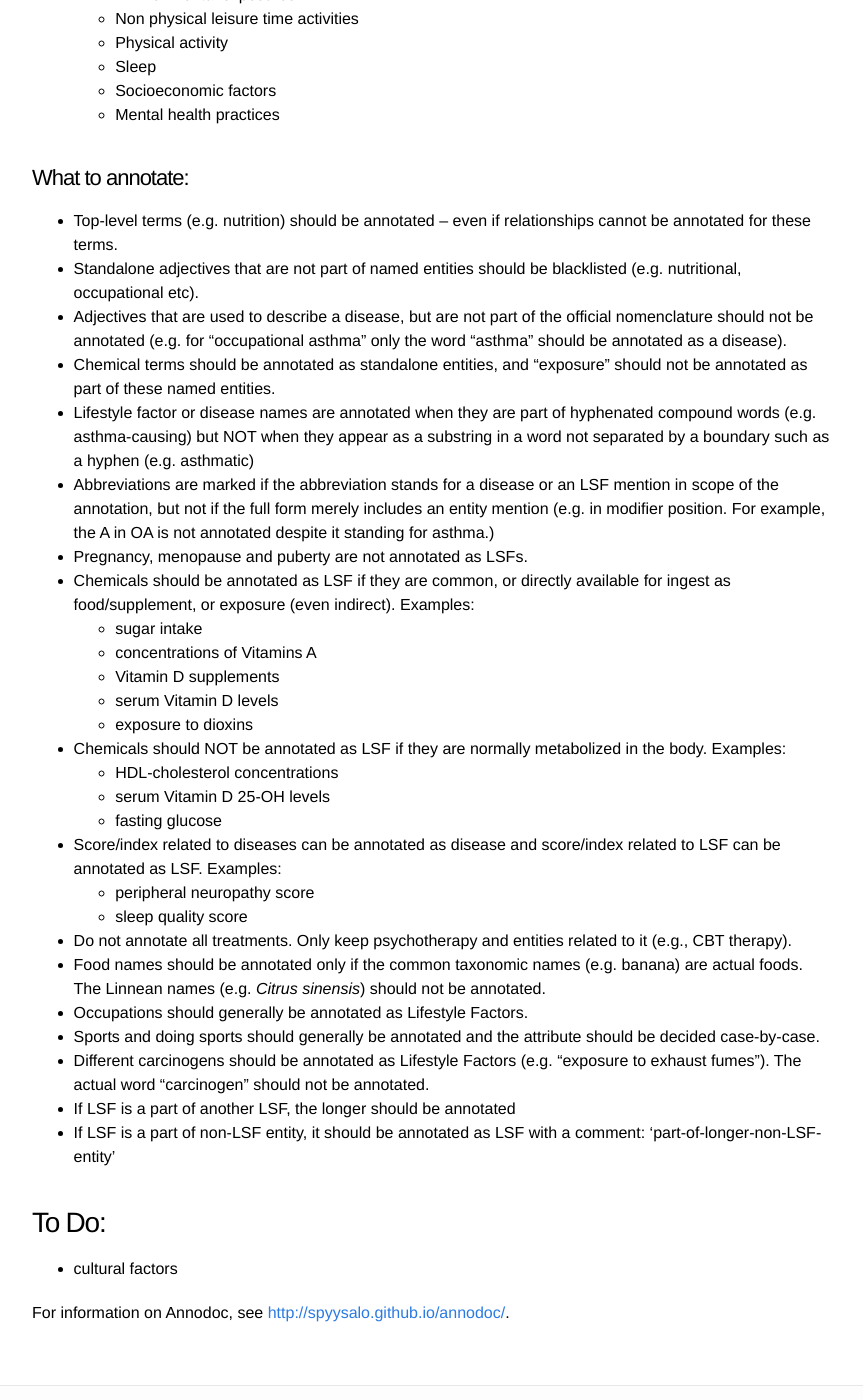
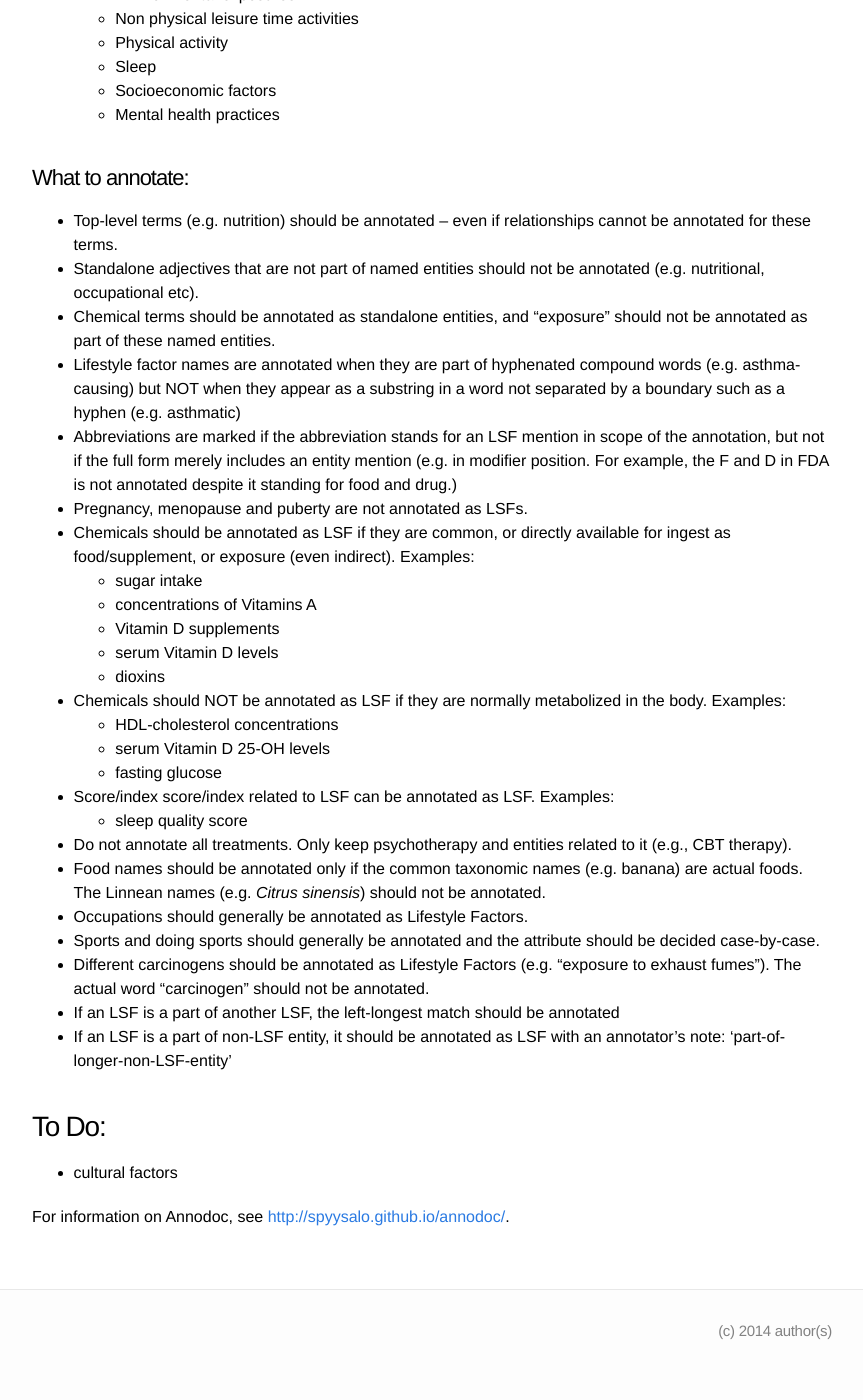
Before and after one commit to EvaMakri/lifestylefactors-annotation-docs, a Jekyll site: the page built from entities.md, in a window 1280 px wide and 1400 px high, scrolled down 523 px. Shown: the whole window, without its empty margins (208-1071 px from the left). Built offline with Jekyll 4.4.1, drawn with Linux system fonts in a browser that asks for light colours; after the commit the page ends 1896 px from its top, so only the background shows below that; some of the changed text lies outside the part shown.

Commit message:
Update entities.md

```diff
--- a/entities.md
+++ b/entities.md
@@ -5,7 +5,7 @@ title: Documentation for Lifestyle Entities Annotation
 
 ## Annotation scope
 
-The scope of this annotation is to detect lifestyle factors which affect the risk of disease onset and development. Below are some general examples of the guidelines that will be used in the annotation.
+The scope of this annotation is to detect lifestyle factors. Below are some general examples of the guidelines that will be used in the annotation.
 
 ## General guidelines
 
@@ -29,19 +29,16 @@ The scope of this annotation is to detect lifestyle factors which affect the ris
 * Top-level terms (e.g. nutrition) should be annotated – even if relationships cannot be annotated for these terms.
 
 
-* Standalone adjectives that are not part of named entities should be blacklisted (e.g. nutritional, occupational etc).
-
-
-* Adjectives that are used to describe a disease, but are not part of the official nomenclature should not be annotated (e.g. for “occupational asthma” only the word “asthma” should be annotated as a disease).
+* Standalone adjectives that are not part of named entities should not be annotated (e.g. nutritional, occupational etc).
 
 
 * Chemical terms should be annotated as standalone entities, and “exposure” should not be annotated as part of these named entities.
 
 
-* Lifestyle factor or disease names are annotated when they are part of hyphenated compound words (e.g. asthma-causing) but NOT when they appear as a substring in a word not separated by a boundary such as a hyphen (e.g. asthmatic)
+* Lifestyle factor names are annotated when they are part of hyphenated compound words (e.g. asthma-causing) but NOT when they appear as a substring in a word not separated by a boundary such as a hyphen (e.g. asthmatic)
 
 
-* Abbreviations are marked if the abbreviation stands for a disease or an LSF mention in scope of the annotation, but not if the full form merely includes an entity mention (e.g. in modifier position. For example, the A in OA is not annotated despite it standing for asthma.)
+* Abbreviations are marked if the abbreviation stands for an LSF mention in scope of the annotation, but not if the full form merely includes an entity mention (e.g. in modifier position. For example, the F and D in FDA is not annotated despite it standing for food and drug.)
 
 
 * Pregnancy, menopause and puberty are not annotated as LSFs.
@@ -52,15 +49,14 @@ The scope of this annotation is to detect lifestyle factors which affect the ris
   * concentrations of Vitamins A
   * Vitamin D supplements
   * serum Vitamin D levels
-  * exposure to dioxins
+  * dioxins
 
 * Chemicals should NOT be annotated as LSF if they are normally metabolized in the body. Examples:
   * HDL-cholesterol concentrations
   * serum Vitamin D 25-OH levels
   * fasting glucose
 
-* Score/index related to diseases can be annotated as disease and score/index related to LSF can be annotated as LSF. Examples:
-  * peripheral neuropathy score
+* Score/index score/index related to LSF can be annotated as LSF. Examples:
   * sleep quality score
 
 * Do not annotate all treatments. Only keep psychotherapy and entities related to it (e.g., CBT therapy).
@@ -73,9 +69,9 @@ The scope of this annotation is to detect lifestyle factors which affect the ris
 
 * Different carcinogens should be annotated as Lifestyle Factors (e.g. "exposure to exhaust fumes"). The actual word "carcinogen" should not be annotated.
 
-* If LSF is a part of another LSF, the longer should be annotated
+* If an LSF is a part of another LSF, the left-longest match should be annotated
 
-* If LSF is a part of non-LSF entity, it should be annotated as LSF with a comment: 'part-of-longer-non-LSF-entity'
+* If an LSF is a part of non-LSF entity, it should be annotated as LSF with an annotator's note: 'part-of-longer-non-LSF-entity'
 
 
 
```
